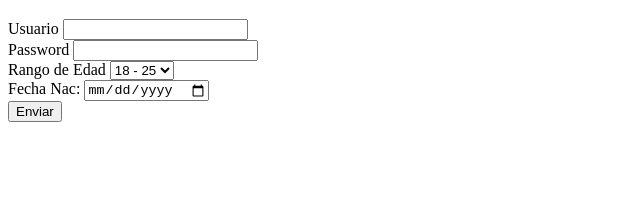
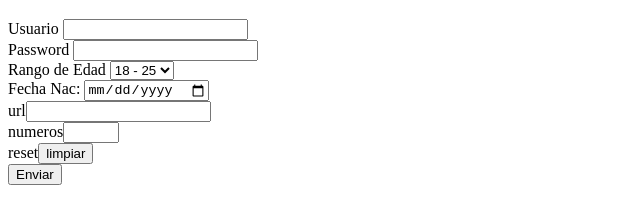
Before and after one commit to msampirisi/codo-front-2022-2c, a plain HTML site: page formulario.html in a window 1280 px wide. Shown: the part 61-284 px from the top of the page, without its empty margins (0-640 px from the left). Drawn offline with Linux system fonts and the light colour scheme.

Commit message:
utimas modificados clase 5

```diff
--- a/formulario.html
+++ b/formulario.html
@@ -21,7 +21,11 @@
         <label>Fecha Nac:</label>
         <input type="date" name="fechaNacimiento">
         <br>
+        <label>url</label><input type="url" name="urlvalida" required><br>
+        <label>numeros</label><input type="number" step="2" min="0" max="15" name="numerosDe2" required><br>
+        <label>reset</label><input type="reset" value="limpiar"/><br>
         <input type="submit" value="Enviar">
     </form>
+
 </body>
 </html>
```
Also changed, not shown: index.html (+1 -1 lines).
